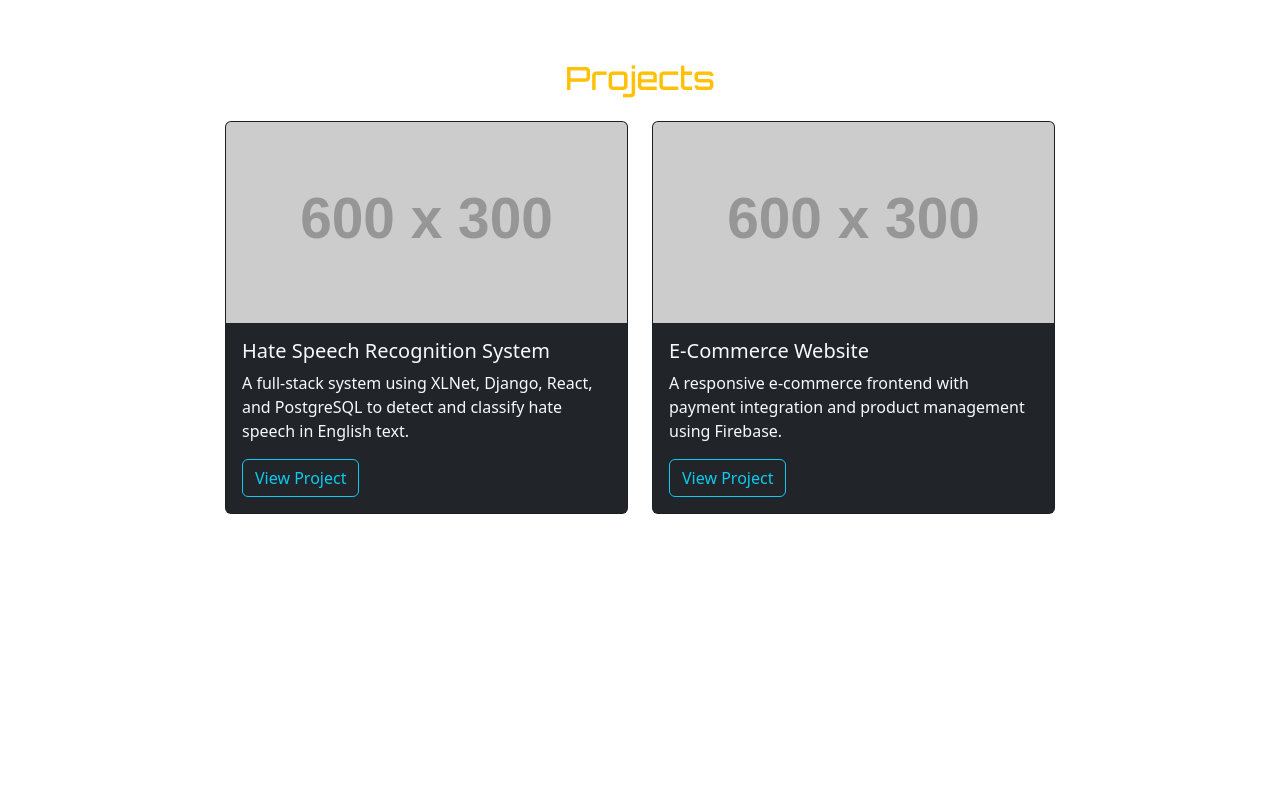
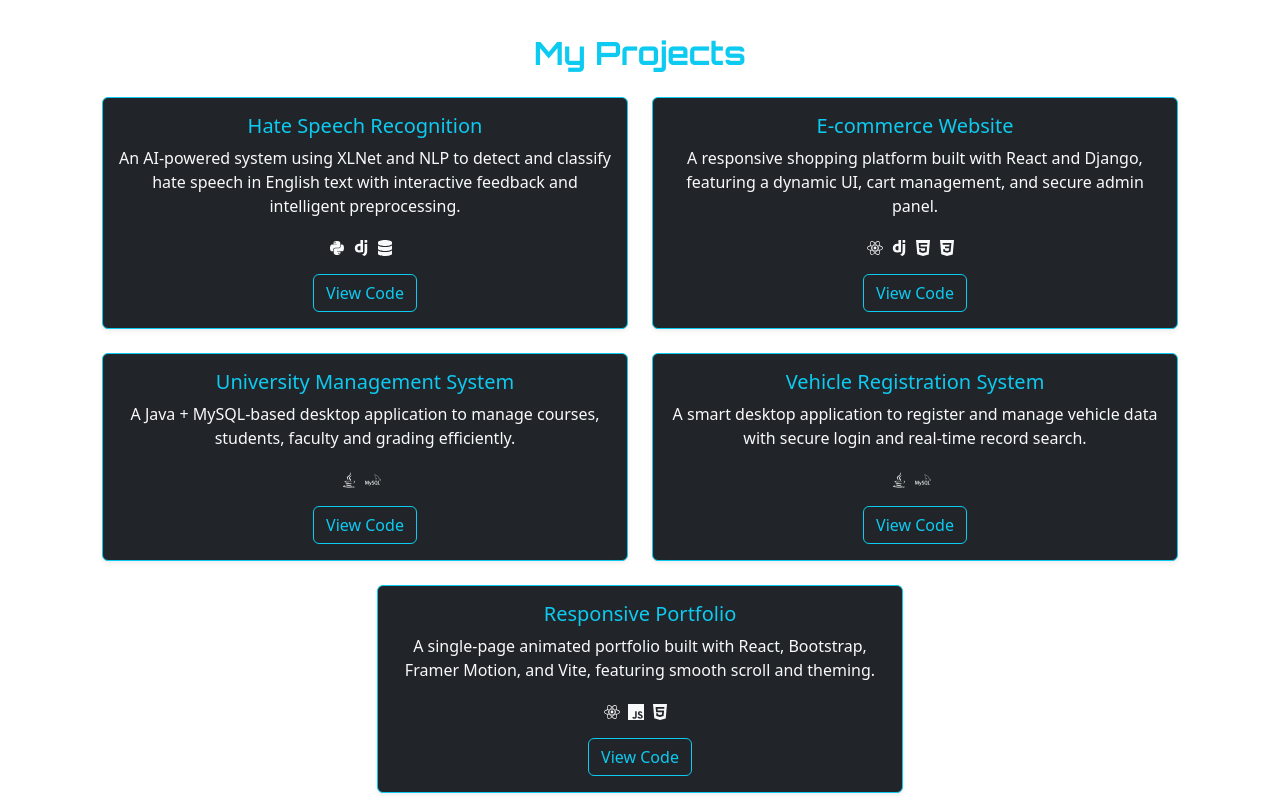
Before and after one commit to huzaifa-006/Portfolio, a React (Vite) app: page / in a window 1280 px wide. Shown: the part 2860-3660 px from the top of the page. Built offline with nearby package versions, Linux system fonts and the light colour scheme.

Commit message:
Updated Projects section and design polish

```diff
--- a/src/components/Projects.jsx
+++ b/src/components/Projects.jsx
@@ -1,38 +1,159 @@
-import { motion } from 'framer-motion';
+import { FaReact, FaJava, FaPython, FaDatabase } from "react-icons/fa";
+import {
+  SiDjango,
+  SiMysql,
+  SiHtml5,
+  SiCss3,
+  SiJavascript,
+} from "react-icons/si";
 
 export default function Projects() {
   return (
-    <div style={{ width: '70%', margin: '0 auto' }}>
-    <motion.div
-      className="container"
-      initial={{ opacity: 0 }}
-      whileInView={{ opacity: 1 }}
-      transition={{ duration: 1 }}
-    >
-      <h2 className="text-warning mb-4 text-center">Projects</h2>
-      <div className="row g-4">
-        <div className="col-md-6">
-          <div className="card bg-dark text-light h-100">
-            <img src="https://via.placeholder.com/600x300?text=Hate+Speech+Project" className="card-img-top" alt="Hate Speech" />
-            <div className="card-body">
-              <h5 className="card-title">Hate Speech Recognition System</h5>
-              <p className="card-text">A full-stack system using XLNet, Django, React, and PostgreSQL to detect and classify hate speech in English text.</p>
-              <a href="#" className="btn btn-outline-info">View Project</a>
+    <section id="projects" className="py-5 text-light">
+      <div className="container text-center" style={{ maxWidth: "1100px" }}>
+        <h2 className="mb-4 text-info fw-bold">My Projects</h2>
+
+        <div className="row g-4 justify-content-center">
+          {/* Your Project Cards Here */}
+
+          {/* Project 1: Hate Speech */}
+          <div className="col-md-6">
+            <div className="card bg-dark text-light border-info h-100 shadow-sm">
+              <div className="card-body">
+                <h5 className="card-title text-info">
+                  Hate Speech Recognition
+                </h5>
+                <p className="card-text">
+                  An AI-powered system using XLNet and NLP to detect and
+                  classify hate speech in English text with interactive feedback
+                  and intelligent preprocessing.
+                </p>
+                <div className="mb-3">
+                  <FaPython className="me-2" />
+                  <SiDjango className="me-2" />
+                  <FaDatabase className="me-2" />
+                </div>
+                <a
+                  href="https://github.com/huzaifa-006/Hate-Speech-Recognition-System"
+                  target="_blank"
+                  rel="noreferrer"
+                  className="btn btn-outline-info"
+                >
+                  View Code
+                </a>
+              </div>
             </div>
           </div>
-        </div>
-        <div className="col-md-6">
-          <div className="card bg-dark text-light h-100">
-            <img src="https://via.placeholder.com/600x300?text=E-Commerce+Website" className="card-img-top" alt="E-Commerce" />
-            <div className="card-body">
-              <h5 className="card-title">E-Commerce Website</h5>
-              <p className="card-text">A responsive e-commerce frontend with payment integration and product management using Firebase.</p>
-              <a href="#" className="btn btn-outline-info">View Project</a>
+
+          {/* Project 2: E-Commerce */}
+          <div className="col-md-6">
+            <div className="card bg-dark text-light border-info h-100 shadow-sm">
+              <div className="card-body">
+                <h5 className="card-title text-info">E-commerce Website</h5>
+                <p className="card-text">
+                  A responsive shopping platform built with React and Django,
+                  featuring a dynamic UI, cart management, and secure admin
+                  panel.
+                </p>
+                <div className="mb-3">
+                  <FaReact className="me-2" />
+                  <SiDjango className="me-2" />
+                  <SiHtml5 className="me-2" />
+                  <SiCss3 className="me-2" />
+                </div>
+                <a
+                  href="https://github.com/huzaifa-006/E-Commerce-Website"
+                  target="_blank"
+                  rel="noreferrer"
+                  className="btn btn-outline-info"
+                >
+                  View Code
+                </a>
+              </div>
+            </div>
+          </div>
+
+          {/* Project 3: University Management */}
+          <div className="col-md-6">
+            <div className="card bg-dark text-light border-info h-100 shadow-sm">
+              <div className="card-body">
+                <h5 className="card-title text-info">
+                  University Management System
+                </h5>
+                <p className="card-text">
+                  A Java + MySQL-based desktop application to manage courses,
+                  students, faculty and grading efficiently.
+                </p>
+                <div className="mb-3">
+                  <FaJava className="me-2" />
+                  <SiMysql className="me-2" />
+                </div>
+                <a
+                  href="https://github.com/huzaifa-006"
+                  target="_blank"
+                  rel="noreferrer"
+                  className="btn btn-outline-info"
+                >
+                  View Code
+                </a>
+              </div>
+            </div>
+          </div>
+
+          {/* Project 4: Vehicle Registration System */}
+          <div className="col-md-6">
+            <div className="card bg-dark text-light border-info h-100 shadow-sm">
+              <div className="card-body">
+                <h5 className="card-title text-info">
+                  Vehicle Registration System
+                </h5>
+                <p className="card-text">
+                  A smart desktop application to register and manage vehicle
+                  data with secure login and real-time record search.
+                </p>
+                <div className="mb-3">
+                  <FaJava className="me-2" />
+                  <SiMysql className="me-2" />
+                </div>
+                <a
+                  href="https://github.com/huzaifa-006"
+                  target="_blank"
+                  rel="noreferrer"
+                  className="btn btn-outline-info"
+                >
+                  View Code
+                </a>
+              </div>
+            </div>
+          </div>
+
+          {/* Project 5: Responsive Portfolio */}
+          <div className="col-md-6">
+            <div className="card bg-dark text-light border-info h-100 shadow-sm">
+              <div className="card-body">
+                <h5 className="card-title text-info">Responsive Portfolio</h5>
+                <p className="card-text">
+                  A single-page animated portfolio built with React, Bootstrap,
+                  Framer Motion, and Vite, featuring smooth scroll and theming.
+                </p>
+                <div className="mb-3">
+                  <FaReact className="me-2" />
+                  <SiJavascript className="me-2" />
+                  <SiHtml5 className="me-2" />
+                </div>
+                <a
+                  href="https://github.com/huzaifa-006/Portfolio"
+                  target="_blank"
+                  rel="noreferrer"
+                  className="btn btn-outline-info"
+                >
+                  View Code
+                </a>
+              </div>
             </div>
           </div>
         </div>
       </div>
-    </motion.div>
-    </div>
+    </section>
   );
 }
```
